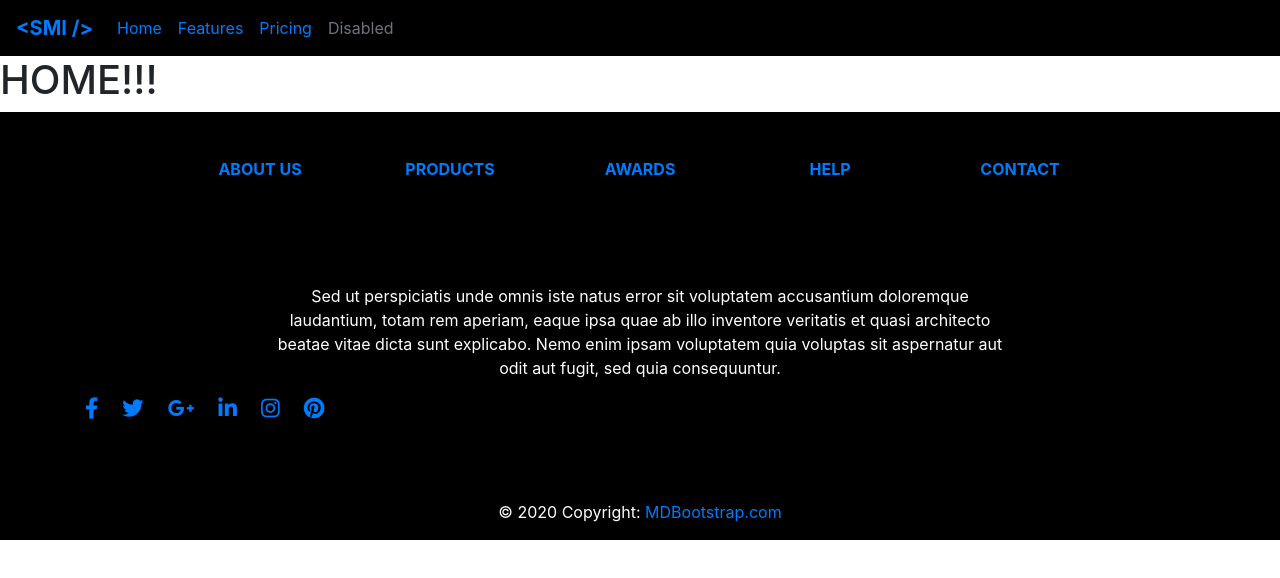
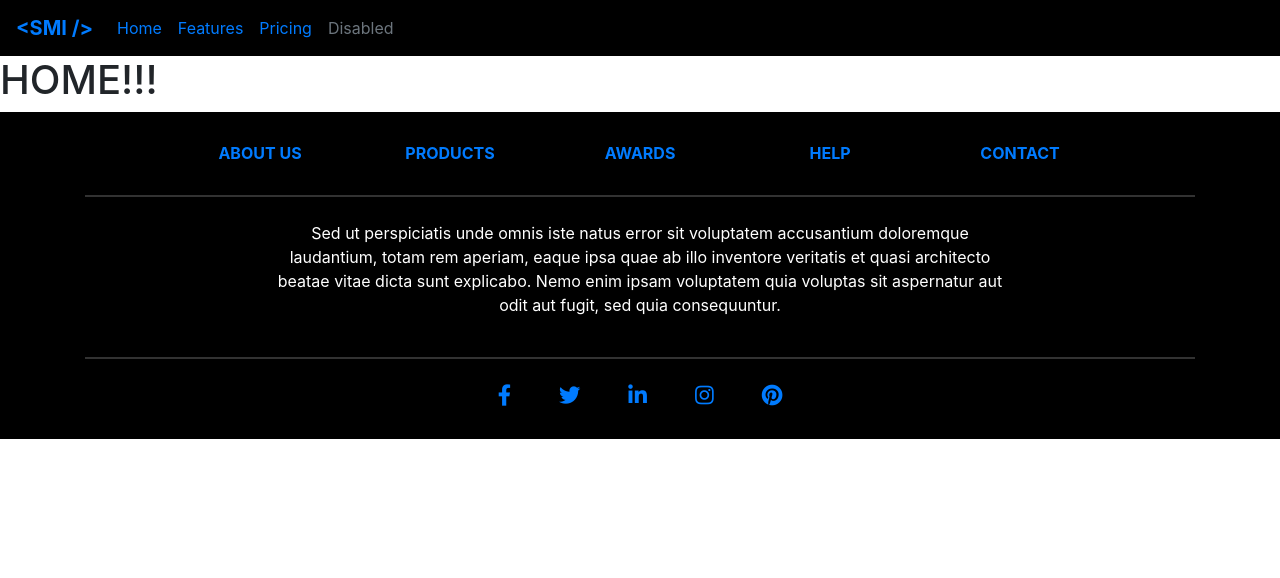
Before and after one commit to jerosantamariai/santamariai, a React (Create React App) app in the folder front/: page / in a window 1280 px wide. Shown: the top 578 px of the page. Built offline with nearby package versions, Linux system fonts and the light colour scheme.

Commit message:
setting the first css configurations and navbar and footer ready

```diff
--- a/front/src/App.js
+++ b/front/src/App.js
@@ -2,7 +2,6 @@ import React from 'react';
 import { BrowserRouter, Switch, Route } from 'react-router-dom';
 import injectContext from './store/appContext';
 import Navbar from './components/navbar';
-import TextEditor from './components/texteditor';
 import Home from './views/home';
 import NotFound from './views/notfound';
 import Footer from './components/footer';
--- a/front/src/components/footer.js
+++ b/front/src/components/footer.js
@@ -6,36 +6,36 @@ const Footer = props => {
         <>
             <footer className="generalbg">
                 <div className="container">
-                    <div className="row text-center d-flex justify-content-center pt-5 mb-3">
-                        <div className="col-md-2 mb-3">
-                            <h6 className="text-uppercase font-weight-bold">
+                    <div className="row text-center d-flex justify-content-center pt-4 my-2">
+                        <div className="col-md-2 my-2">
+                            <h6 className="text-uppercase font-weight-bold noDecoration">
                                 <Link to="#!">About us</Link>
                             </h6>
                         </div>
-                        <div className="col-md-2 mb-3">
-                            <h6 className="text-uppercase font-weight-bold">
+                        <div className="col-md-2 my-2">
+                            <h6 className="text-uppercase font-weight-bold noDecoration">
                                 <Link to="#!">Products</Link>
                             </h6>
                         </div>
-                        <div className="col-md-2 mb-3">
-                            <h6 className="text-uppercase font-weight-bold">
+                        <div className="col-md-2 my-2">
+                            <h6 className="text-uppercase font-weight-bold noDecoration">
                                 <Link to="#!">Awards</Link>
                             </h6>
                         </div>
-                        <div className="col-md-2 mb-3">
-                            <h6 className="text-uppercase font-weight-bold">
+                        <div className="col-md-2 my-2">
+                            <h6 className="text-uppercase font-weight-bold noDecoration">
                                 <Link to="#!">Help</Link>
                             </h6>
                         </div>
-                        <div className="col-md-2 mb-3">
-                            <h6 className="text-uppercase font-weight-bold">
+                        <div className="col-md-2 my-2">
+                            <h6 className="text-uppercase font-weight-bold noDecoration">
                                 <Link to="#!">Contact</Link>
                             </h6>
                         </div>
                     </div>
-                    <hr className="rgba-white-light" />
+                    <hr className="hrsolid" />
                     <div className="row d-flex text-center justify-content-center mb-md-0 mb-4">
-                        <div className="col-md-8 col-12 mt-5">
+                        <div className="col-md-8 col-12 my-2">
                             <p>Sed ut perspiciatis unde omnis iste natus error sit voluptatem
                             accusantium doloremque laudantium, totam rem
                             aperiam, eaque ipsa quae ab illo inventore veritatis et quasi architecto beatae vitae dicta sunt
@@ -43,34 +43,28 @@ const Footer = props => {
                             Nemo enim ipsam voluptatem quia voluptas sit aspernatur aut odit aut fugit, sed quia consequuntur.</p>
                         </div>
                     </div>
-                    <hr className="clearfix d-md-none rgba-white-light" />
-                    <div className="row pb-3">
+                    <hr className="hrsolid" />
+                    <div className="row py-2">
                         <div className="col-md-12">
-                            <div className="mb-5 flex-center">
-                                <Link className="fb-ic">
-                                    <i className="fab fa-facebook-f fa-lg white-text mr-4"> </i>
-                                </Link>
-                                <Link className="tw-ic">
-                                    <i className="fab fa-twitter fa-lg white-text mr-4"> </i>
-                                </Link>
-                                <Link className="gplus-ic">
-                                    <i className="fab fa-google-plus-g fa-lg white-text mr-4"> </i>
-                                </Link>
-                                <Link className="li-ic">
-                                    <i className="fab fa-linkedin-in fa-lg white-text mr-4"> </i>
-                                </Link>
-                                <Link className="ins-ic">
-                                    <i className="fab fa-instagram fa-lg white-text mr-4"> </i>
-                                </Link>
-                                <Link className="pin-ic">
+                            <div className="mb-4 d-flex justify-content-center">
+                                <a href="http://www.facebook.com" target="_blank">
+                                    <i className="fab fa-facebook-f fa-lg white-text mr-5"> </i>
+                                </a>
+                                <a href="http://www.twitter.com" target="_blank">
+                                    <i className="fab fa-twitter fa-lg white-text mr-5"> </i>
+                                </a>
+                                <a href="http://www.linkedin.com" target="_blank">
+                                    <i className="fab fa-linkedin-in fa-lg white-text mr-5"> </i>
+                                </a>
+                                <a href="http://www.instagram.com" target="_blank">
+                                    <i className="fab fa-instagram fa-lg white-text mr-5"> </i>
+                                </a>
+                                <a href="http://www.pinterest.com" target="_blank">
                                     <i className="fab fa-pinterest fa-lg white-text"> </i>
-                                </Link>
+                                </a>
                             </div>
                         </div>
                     </div>
-                </div>
-                <div className="footer-copyright text-center py-3">© 2020 Copyright:
-                    <Link to="https://mdbootstrap.com/"> MDBootstrap.com</Link>
                 </div>
             </footer>
 
--- a/front/src/index.css
+++ b/front/src/index.css
@@ -2,14 +2,14 @@
 
 .generalbg {
   background-color: rgb(0, 0, 0);
+  color: rgb(255, 255, 255, 1);
+}
+
+.hrsolid{
+  border: 1px solid rgba(100, 100, 100, 0.5);
+}
+
+.noDecoration{
   text-decoration: none !important;
-  color: rgb(255, 255, 255) !important;
 
 }
-
-Link {
-  background-color: rgb(0, 0, 0);
-  text-decoration: none !important;
-  color: rgb(255, 255, 255) !important;
-
-}
```
